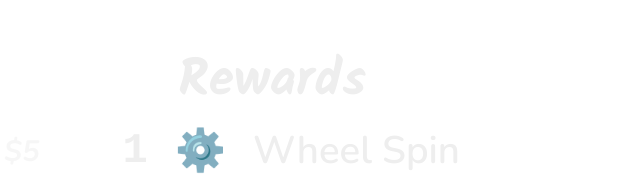
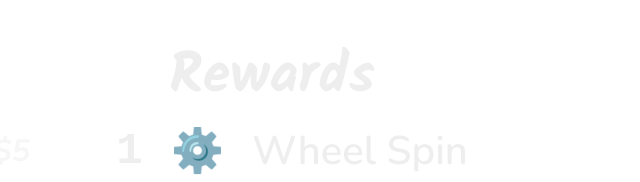
Before and after one commit to ramoshe/escapeSubathon, a plain HTML site: page public/overlay.html in a window 1280 px wide. Shown: the top 182 px of the page, 28-668 px from the left. Drawn offline with nearby package versions, Linux system fonts and the light colour scheme.

Commit message:
fix sizing hopefully

```diff
--- a/public/styles/overlay.css
+++ b/public/styles/overlay.css
@@ -8,6 +8,8 @@ body {
     padding: 0;
     color: #eee;
     background: transparent;
+    width: 100vw;
+    height: 100vh;
 }
 #container {
     margin: 0;
@@ -17,7 +19,7 @@ body {
     /* background-color: #0a0a0a; */
     font-family: 'Nunito';
     font-weight: 600;
-    font-size: 3vw;
+    font-size: 250%;
 }
 .slide {
     height: 100%;
@@ -30,7 +32,7 @@ h1 {
     font-family: 'Kalam';
     text-align: center;
     margin-bottom: 0;
-    font-size: 4vw;
+    font-size: 140%;
     font-weight: 800;
 }
 li {
```
Also changed, not shown: public/index.html (+1 -1 lines).
